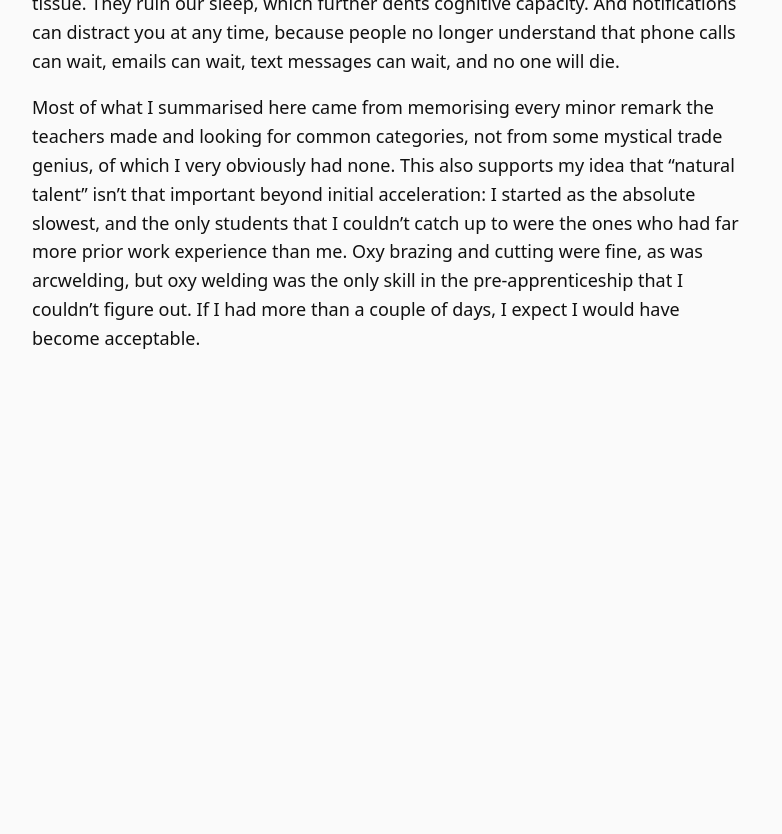
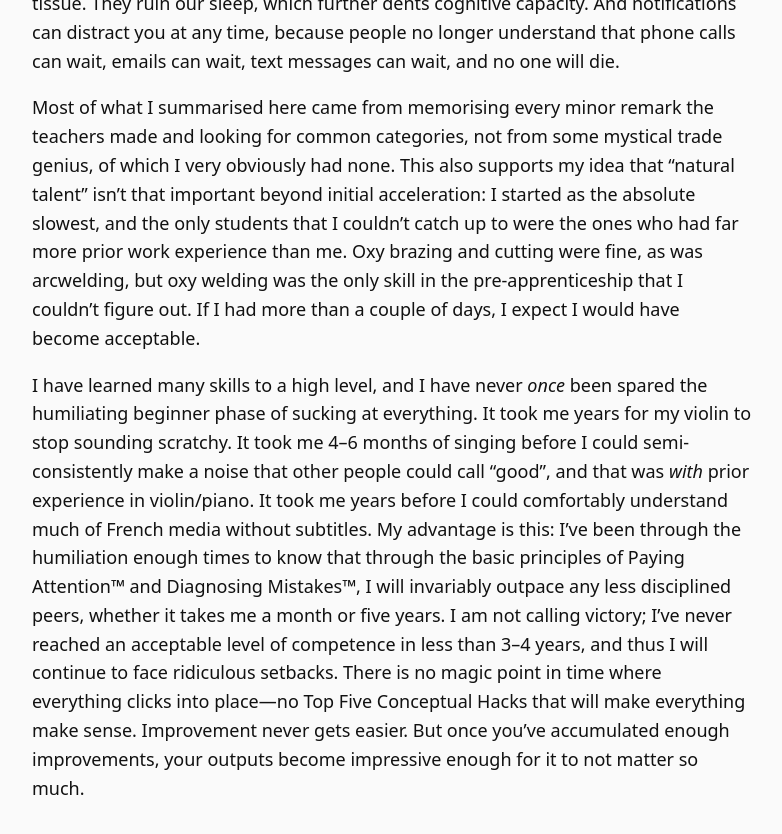
Before and after one commit to JakeHPark/jakehpark.github.io, a Jekyll site: the page built from _essays/Skill Acquisition in Plumbing.md, in a window 1280 px wide and 900 px high, scrolled down 9586 px. Shown: the top 834 px of the window, without its empty margins (248-1030 px from the left). Built offline with Jekyll 4.4.1, drawn with Linux system fonts in a browser that asks for light colours; before the commit the page ends 10037 px from its top, so only the background shows below that.

Commit message:
Analyze cognitive effort and skill acquisition challenges
Discuss the impact of phone addiction on cognitive effort and learning skills, emphasizing the importance of attention and diagnosing mistakes in skill acquisition.

```diff
--- a/_essays/Skill Acquisition in Plumbing.md
+++ b/_essays/Skill Acquisition in Plumbing.md
@@ -145,3 +145,5 @@ Many of these points seem like total common sense to someone with prior experien
 I eventually outpaced most of the class because I showed up, paid attention, looked for patterns in my mistakes, tried not to repeat errors, and brutally tracked failures/successes. Very advanced civilisation we have, where this minimum bar is now impossible due to TikTok addiction. People keep saying that phones destroy our attention spans, but it goes deeper than this. Just like sitting down all day atrophies your muscles, phone addiction destroys our capacity for **cognitive effort**. Instead of memorising facts, we can Google them; this means we never end up developing a conceptual network in our heads. Instead of doing mental maths, we use our calculators. Having to pull out a calculator for minor additions wastes time. Phones cripple our ability to pay attention to boring stuff that requires time and effort. We skim just the "important parts", but the boring parts are the necessary connective tissue. They ruin our sleep, which further dents cognitive capacity. And notifications can distract you at any time, because people no longer understand that phone calls can wait, emails can wait, text messages can wait, and no one will die.
 
 Most of what I summarised here came from memorising every minor remark the teachers made and looking for common categories, not from some mystical trade genius, of which I very obviously had none. This also supports my idea that "natural talent" isn't that important beyond initial acceleration: I started as the absolute slowest, and the only students that I couldn't catch up to were the ones who had far more prior work experience than me. Oxy brazing and cutting were fine, as was arcwelding, but oxy welding was the only skill in the pre-apprenticeship that I couldn't figure out. If I had more than a couple of days, I expect I would have become acceptable.
+
+I have learned many skills to a high level, and I have never *once* been spared the humiliating beginner phase of sucking at everything. It took me years for my violin to stop sounding scratchy. It took me 4–6 months of singing before I could semi-consistently make a noise that other people could call "good", and that was *with* prior experience in violin/piano. It took me years before I could comfortably understand much of French media without subtitles. My advantage is this: I've been through the humiliation enough times to know that through the basic principles of Paying Attention™ and Diagnosing Mistakes™, I will invariably outpace any less disciplined peers, whether it takes me a month or five years. I am not calling victory; I've never reached an acceptable level of competence in less than 3–4 years, and thus I will continue to face ridiculous setbacks. There is no magic point in time where everything clicks into place—no Top Five Conceptual Hacks that will make everything make sense. Improvement never gets easier. But once you've accumulated enough improvements, your outputs become impressive enough for it to not matter so much.
```
